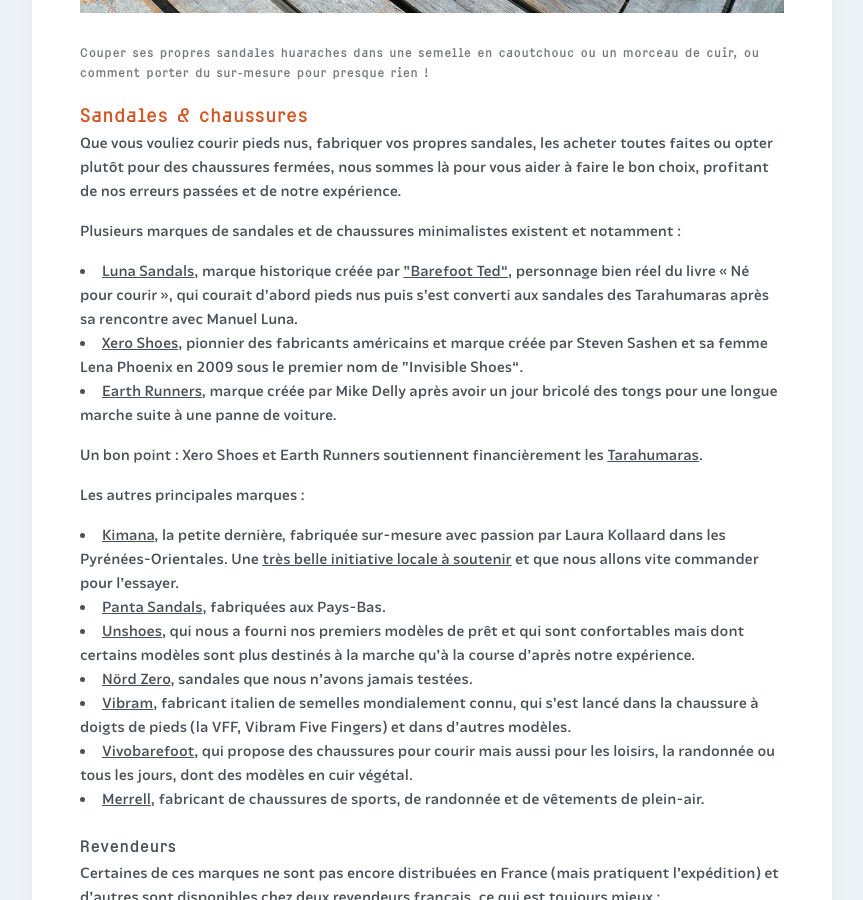
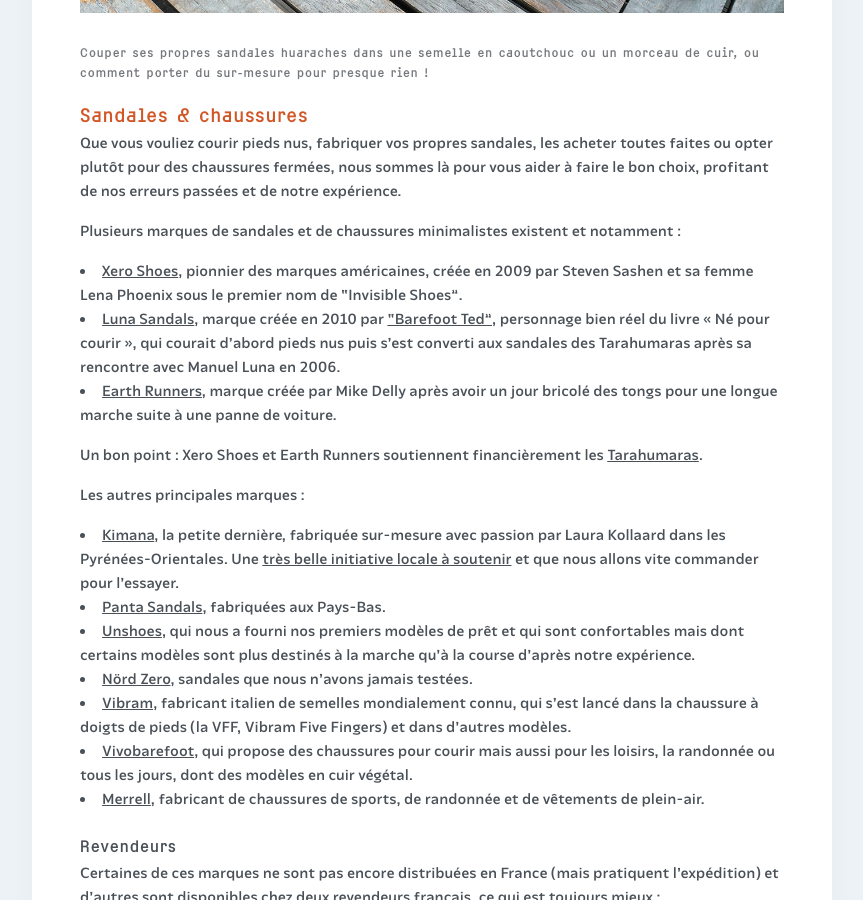
Before and after one commit to courirpaleo/courirpaleo.github.io, a Jekyll site: the page built from _pages/ressources.md, in a window 1280 px wide and 900 px high, scrolled down 8716 px. Shown: the whole window, without its empty margins (208-1071 px from the left). Built offline with Jekyll 4.4.1, drawn with Linux system fonts in a browser that asks for light colours; some web fonts are replaced.

Commit message:
Update ressources.md

```diff
--- a/_pages/ressources.md
+++ b/_pages/ressources.md
@@ -91,8 +91,8 @@
 Que vous vouliez courir pieds nus, fabriquer vos propres sandales, les acheter toutes faites ou opter plutôt pour des chaussures fermées, nous sommes là pour vous aider à faire le bon choix, profitant de nos erreurs passées et de notre expérience.
 
 Plusieurs marques de sandales et de chaussures minimalistes existent et notamment&nbsp;:
-- [Luna Sandals](https://lunasandals.com/pages/roots-of-luna-sandals), marque historique créée par ["Barefoot Ted"](https://www.barefootted.com/bio), personnage bien réel du livre «&nbsp;Né pour courir&nbsp;», qui courait d'abord pieds nus puis s'est converti aux sandales des Tarahumaras après sa rencontre avec Manuel Luna.
-- [Xero Shoes](https://xeroshoes.com/xero-shoes-story), pionnier des fabricants américains et marque créée par Steven Sashen et sa femme Lena Phoenix en 2009 sous le premier nom de "Invisible Shoes".
+- [Xero Shoes](https://xeroshoes.com/xero-shoes-story), pionnier des marques américaines, créée en 2009 par Steven Sashen et sa femme Lena Phoenix sous le premier nom de "Invisible Shoes".
+- [Luna Sandals](https://lunasandals.com/pages/roots-of-luna-sandals), marque créée en 2010 par ["Barefoot Ted"](https://www.barefootted.com/bio), personnage bien réel du livre «&nbsp;Né pour courir&nbsp;», qui courait d'abord pieds nus puis s'est converti aux sandales des Tarahumaras après sa rencontre avec Manuel Luna en 2006.
 - [Earth Runners](https://www.earthrunners.com/pages/about-us), marque créée par Mike Delly après avoir un jour bricolé des tongs pour une longue marche suite à une panne de voiture.
 
 Un bon point&nbsp;: Xero Shoes et Earth Runners soutiennent financièrement les [Tarahumaras](https://fr.wikipedia.org/wiki/Tarahumaras).
```
